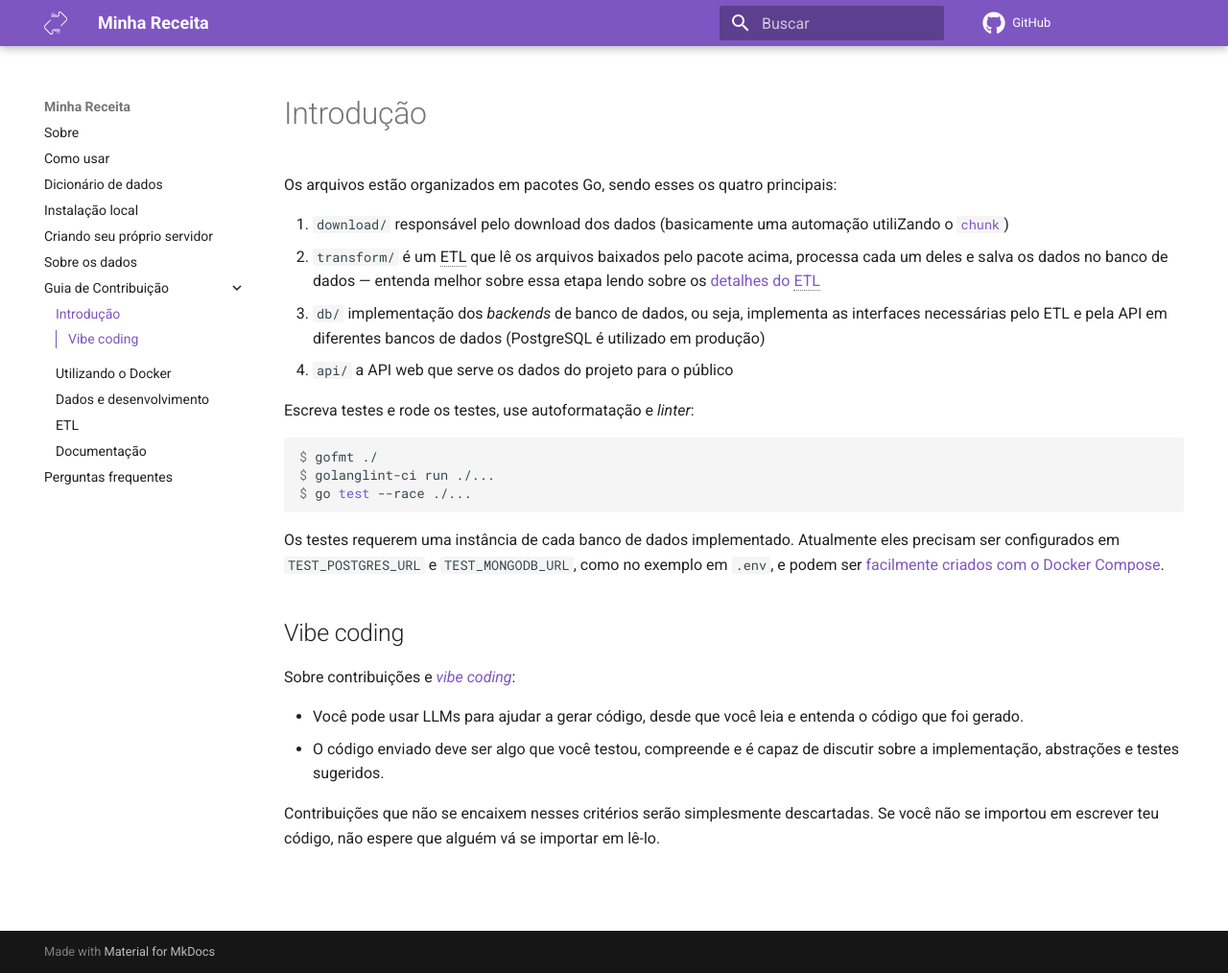
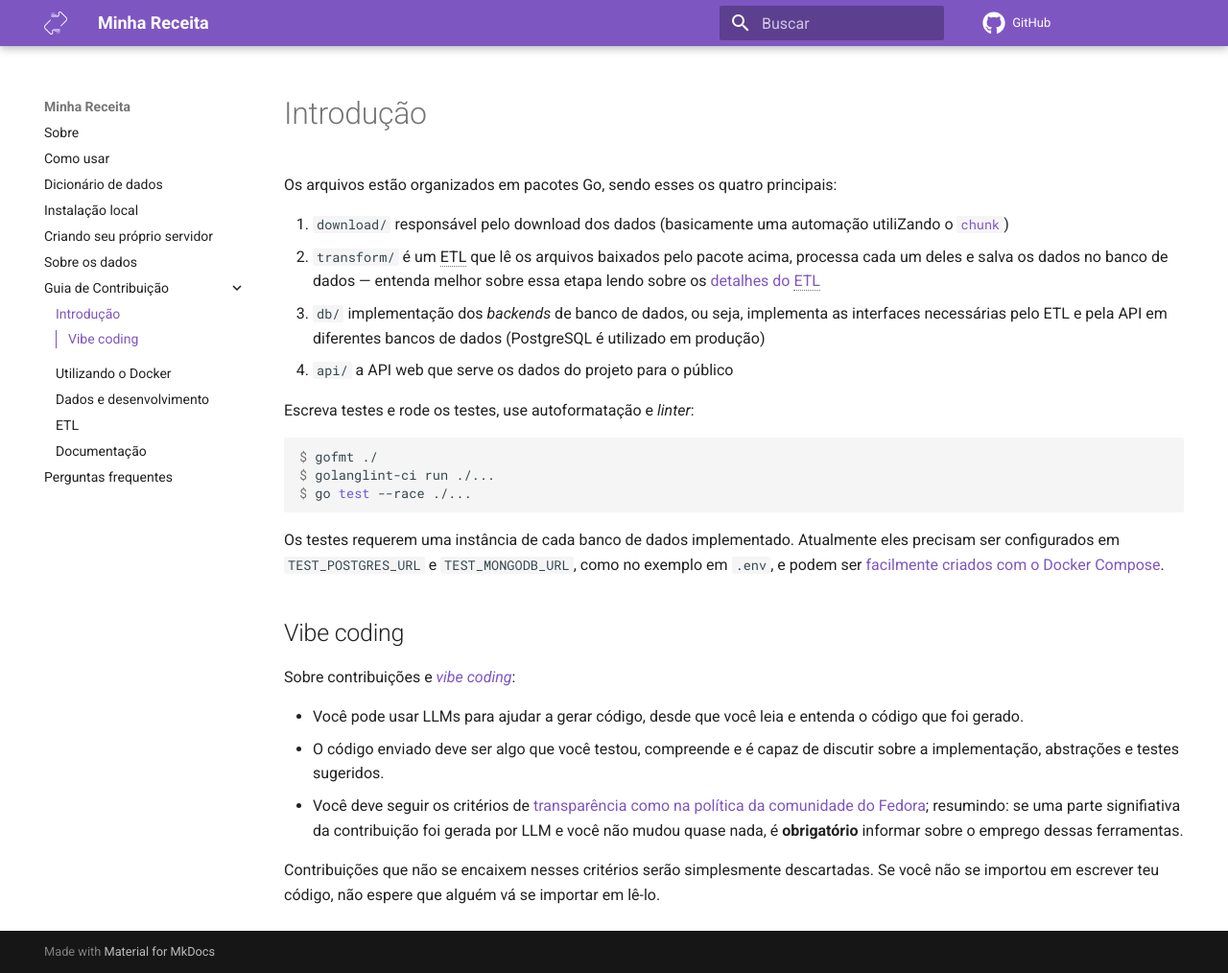
Before and after one commit to cuducos/minha-receita, an MkDocs documentation site: the page built from docs/contributing/index.md, in a window 1280 px wide and 1014 px high. Shown: the whole window at 96% size. Built offline with MkDocs 1.6.1 and Material for MkDocs 9.7.7, drawn with Linux system fonts in a browser that asks for light colours; comment, search, counter and statistics services are not loaded.

Commit message:
Extends vibe coding guidelines for transparency
Thank you, @visualglitch91 : )

```diff
--- a/docs/contributing/index.md
+++ b/docs/contributing/index.md
@@ -23,5 +23,6 @@ Sobre contribuições e [_vibe coding_](https://pt.wikipedia.org/wiki/Vibe_codin
 
 * Você pode usar LLMs para ajudar a gerar código, desde que você leia e entenda o código que foi gerado.
 * O código enviado deve ser algo que você testou, compreende e é capaz de discutir sobre a implementação, abstrações e testes sugeridos.
+* Você deve seguir os critérios de [transparência como na política da comunidade do Fedora](https://docs.fedoraproject.org/en-US/council/policy/ai-contribution-policy/); resumindo: se uma parte signifiativa da contribuição foi gerada por LLM e você não mudou quase nada, é **obrigatório** informar sobre o emprego dessas ferramentas.
 
 Contribuições que não se encaixem nesses critérios serão simplesmente descartadas. Se você não se importou em escrever teu código, não espere que alguém vá se importar em lê-lo.
```
